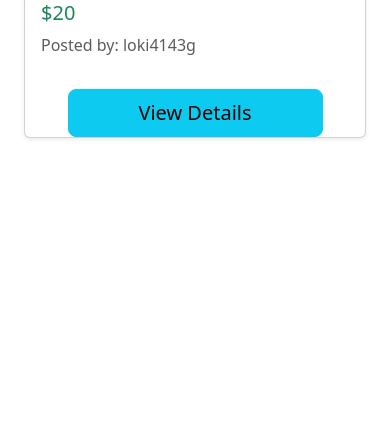
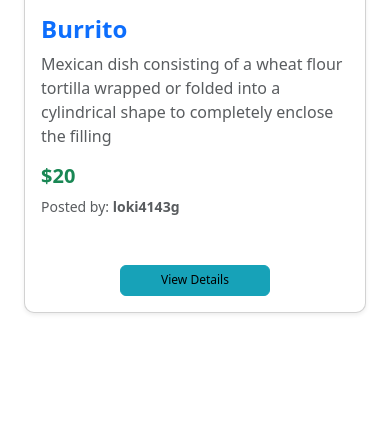
Before and after one commit to lokesh768/mysite, a Django app: page /food/ in a window 390 px wide. Shown: the part 1853-2290 px from the top of the page. Before the commit the page ends 1992 px from the top, so only its background shows below. Run offline with Django 4.2, Linux system fonts and the light colour scheme; a user stored in the database is signed in; data comes from the database, SQL or seed files in the repository; both versions use the stored data as it was after the commit.

Commit message:
enhanced version

```diff
--- a/food/templates/food/base.html
+++ b/food/templates/food/base.html
@@ -43,6 +43,7 @@
     </head>
     <body>
 
+        {% if user.is_authenticated %}
         <!-- Navbar -->
         <nav class="navbar navbar-expand-lg navbar-dark bg-dark">
           <div class="container-fluid">
@@ -74,6 +75,7 @@
               </div>
           </div>
       </nav>
+      {% endif %}
 
           <!-- Messages Section -->
           <div class="container mt-3">
--- a/food/templates/food/index.html
+++ b/food/templates/food/index.html
@@ -1,31 +1,114 @@
 {% extends 'food/base.html' %}
 
 {% block body %}
-<div class="container mt-5">
+<div class="container mt-2">
     {% for item in item_list %}
     <div class="card mb-4 shadow-sm">
-        <div class="row g-0">
+        <div class="row g-0 align-items-center">
             <!-- Item Image -->
             <div class="col-md-3">
-                <img src="{{ item.item_image }}" alt="{{ item.item_name }}" class="img-fluid rounded-start" style="height: 200px; object-fit: cover;">
+                <img src="{{ item.item_image }}" alt="{{ item.item_name }}" class="img-fluid rounded-start"
+                     style="height: 220px; width: 100%; object-fit: cover;">
             </div>
 
             <!-- Item Details -->
             <div class="col-md-6">
                 <div class="card-body">
-                    <h3 class="card-title">{{ item.item_name }}</h3>
-                    <p class="card-text">{{ item.item_description }}</p>
-                    <h5 class="text-success">${{ item.item_price }}</h5>
-                    <p class="text-muted">Posted by: {{ item.user_name.username }}</p>
+                    <h3 class="card-title text-primary">{{ item.item_name }}</h3>
+                    <p class="card-text text-muted">{{ item.item_description }}</p>
+                    <h4 class="text-success">${{ item.item_price }}</h4>
+                    <p class="text-muted small">Posted by: <strong>{{ item.user_name.username }}</strong></p>
                 </div>
             </div>
 
             <!-- Details Button -->
             <div class="col-md-3 d-flex align-items-center justify-content-center">
-                <a href="{% url 'food:detail' item.id %}" class="btn btn-info btn-lg w-75">View Details</a>
+                <a href="{% url 'food:detail' item.id %}" class="btn btn-info btn-md">View Details</a>
             </div>
         </div>
     </div>
     {% endfor %}
 </div>
+
+<!-- Inline CSS for styling -->
+<style>
+    .card {
+        border-radius: 10px;
+        overflow: hidden;
+        transition: box-shadow 0.3s ease;
+    }
+
+    .card:hover {
+        box-shadow: 0px 4px 15px rgba(0, 0, 0, 0.1);
+    }
+
+    .card-title {
+        font-weight: bold;
+        font-size: 1.5rem;
+    }
+
+    .card-text {
+        font-size: 1rem;
+        color: #555;
+    }
+
+    .text-success {
+        font-size: 1.25rem;
+        font-weight: 600;
+    }
+
+    .btn-info {
+        background-color: #17a2b8;
+        border-color: #17a2b8;
+        padding: 0.5rem 1rem;
+    }
+
+    .btn-info:hover {
+        background-color: #138496;
+        border-color: #117a8b;
+    }
+
+    /* Reduce button width */
+    .btn-md {
+        font-size: 0.875rem;
+        padding: 0.4rem 0.8rem;
+        width: 60%; /* Reduced width for the button */
+        max-width: 180px; /* Maximum width for the button */
+    }
+
+    .img-fluid {
+        height: 220px;
+        width: 100%;
+        object-fit: cover;
+    }
+
+    .container {
+        padding-bottom: 50px;
+    }
+
+    /* Media query for smaller screens */
+    @media (max-width: 768px) {
+        .card {
+            margin-bottom: 20px;
+        }
+
+        .img-fluid {
+            height: 200px;
+        }
+
+        /* Reduce button size and adjust width further on mobile */
+        .btn-md {
+            font-size: 0.75rem;
+            padding: 0.35rem 0.7rem;
+            width: 70%; /* Increase width slightly on smaller screens */
+            max-width: 150px;
+        }
+
+        .col-md-3.d-flex {
+            justify-content: flex-start; /* Align the button on mobile */
+            padding: 1rem; /* Add padding around button */
+        }
+    }
+</style>
+
 {% endblock %}
```
Also changed, not shown: food/templates/food/detail.html (+82 -10 lines), db.sqlite3.
